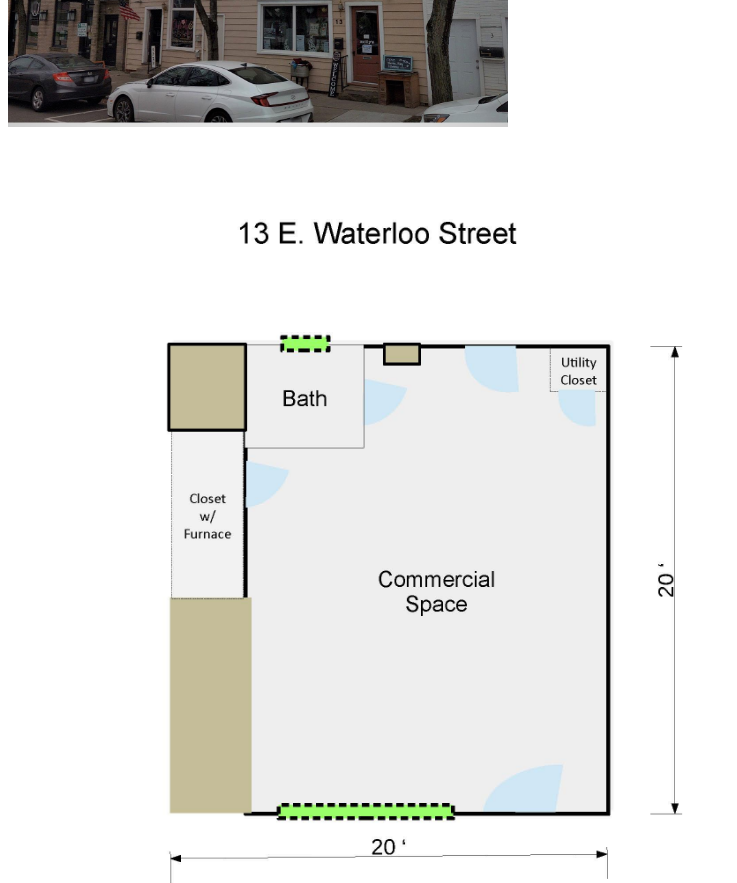
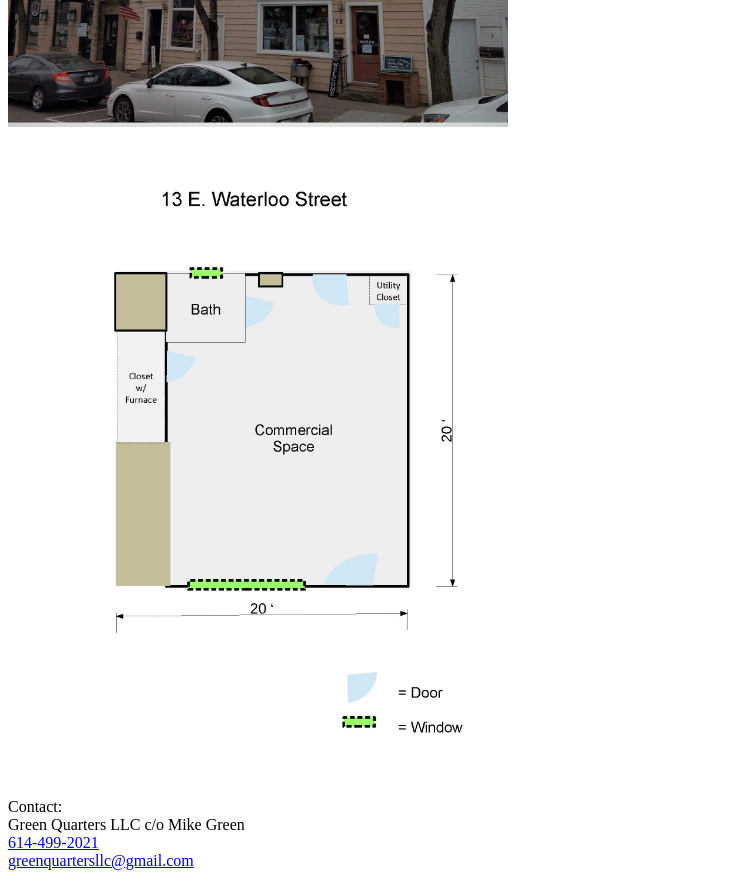
Before and after one commit to kfgreen/13-Waterloo, a plain HTML site: page index.html in a window 1280 px wide. Shown: the part 840-1723 px from the top of the page, without its empty margins (0-737 px from the left). Drawn offline with Linux system fonts and the light colour scheme.

Commit message:
Update index.html

```diff
--- a/index.html
+++ b/index.html
@@ -37,7 +37,7 @@ Tenant MUST Coordinate Security or Cable Installation With Landlord<br>
 </p><p>
 Photos:<br>
 <img width="500px" src="https://kfgreen.github.io/13-Waterloo/Outside.jpg"><br>
-<img width="750px" src="https://kfgreen.github.io/13-Waterloo/Layout.jpg"><br>
+<img width="500px" src="https://kfgreen.github.io/13-Waterloo/Layout.jpg"><br>
 </p><p>
 Contact:<br>
 Green Quarters LLC<vr>
```
